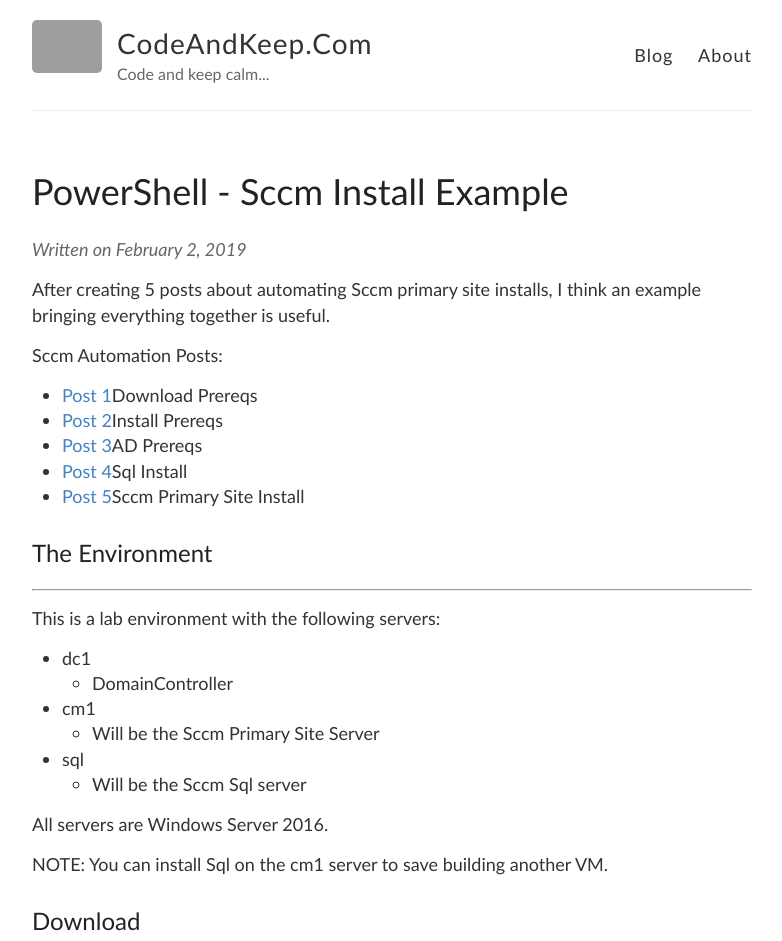
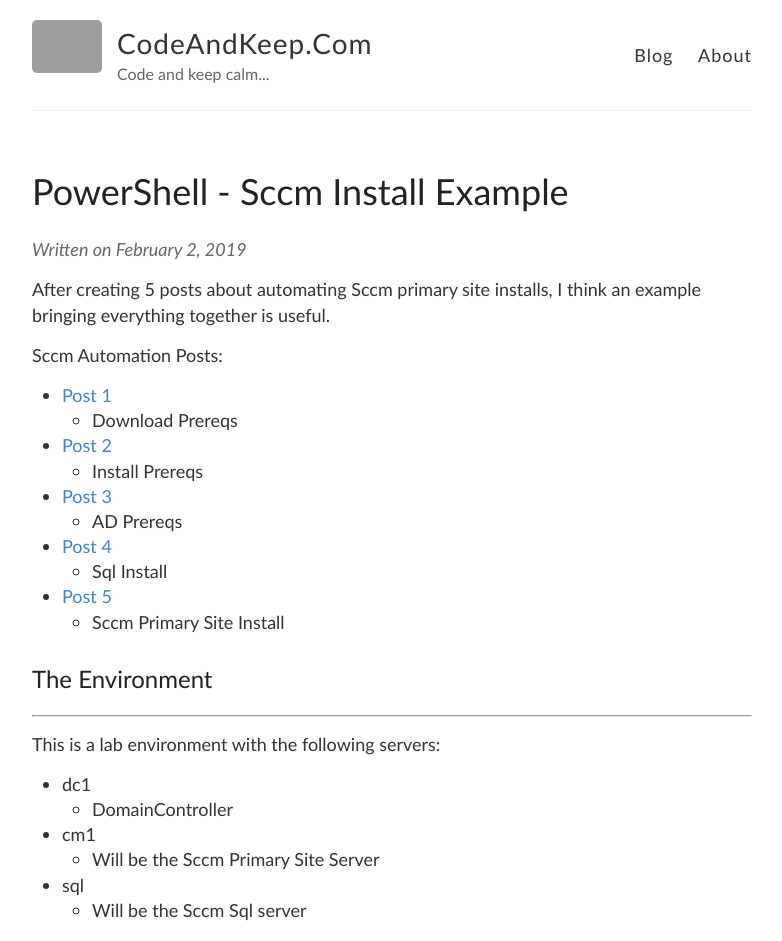
Before and after one commit to briansworth/dev, a Jekyll site: the page built from _posts/2019-2-2-PowerShell-Sccm-Install-Example.md, in a window 1280 px wide. Shown: the top 941 px of the page, without its empty margins (248-1030 px from the left). Built offline with Jekyll 4.4.1, drawn with Linux system fonts in a browser that asks for light colours; grey boxes are pictures that could not be loaded.

Commit message:
list fix

```diff
--- a/_posts/2019-2-2-PowerShell-Sccm-Install-Example.md
+++ b/_posts/2019-2-2-PowerShell-Sccm-Install-Example.md
@@ -7,11 +7,16 @@
 I think an example bringing everything together is useful.
 
 Sccm Automation Posts:
-- [Post 1 ](http://codeandkeep.com/PowerShell-ActiveDirectory-Exchange-Part1/) | Download Prereqs
-- [Post 2 ](http://codeandkeep.com/PowerShell-SCCM-Offline-PreRequisites-Install/) | Install Prereqs
-- [Post 3 ](http://codeandkeep.com/PowerShell-Sccm-PreRequisites/) | AD Prereqs
-- [Post 4 ](http://codeandkeep.com/PowerShell-Sccm-AD-PreRequisites-SQL/) | Sql Install
-- [Post 5 ](http://codeandkeep.com/PowerShell-Sccm-Primary-Site-Install/) | Sccm Primary Site Install
+- [Post 1 ](http://codeandkeep.com/PowerShell-ActiveDirectory-Exchange-Part1/)
+  - Download Prereqs
+- [Post 2 ](http://codeandkeep.com/PowerShell-SCCM-Offline-PreRequisites-Install/)
+  - Install Prereqs
+- [Post 3 ](http://codeandkeep.com/PowerShell-Sccm-PreRequisites/)
+  - AD Prereqs
+- [Post 4 ](http://codeandkeep.com/PowerShell-Sccm-AD-PreRequisites-SQL/)
+  - Sql Install
+- [Post 5 ](http://codeandkeep.com/PowerShell-Sccm-Primary-Site-Install/)
+  - Sccm Primary Site Install
 
 ### The Environment
 ----
```
